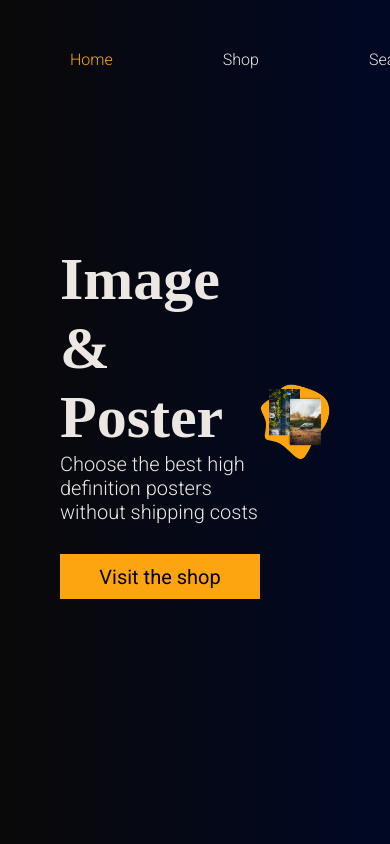
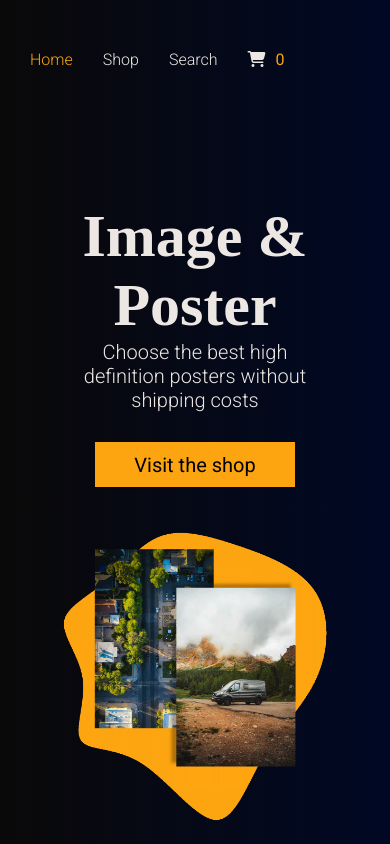
Before and after one commit to Ale269/shopping-cart, a React (Create React App) app: page / in a window 390 px wide. Built offline with nearby package versions, Linux system fonts and the light colour scheme; a web font is replaced by a local one.

Commit message:
Finish project style

```diff
--- a/src/components/SearchMode.tsx
+++ b/src/components/SearchMode.tsx
@@ -11,7 +11,6 @@ const SearchComponent: React.FC<Props> = (props) => {
       <div
         className="overlay"
         onClick={(e) => {
-          console.log(e.target);
           props.setSearchMode(!props.searchMode);
         }}
       >
--- a/src/pages/Cart.tsx
+++ b/src/pages/Cart.tsx
@@ -19,10 +19,21 @@ const Cart: React.FC = () => {
 
   const [cartDisplay, setCartDisplay] = useState<cartElementType[]>(cartList);
 
+  const [totalPrice, setTotalPrice] = useState<number>(0);
+
   const dispatch = useDispatch();
 
   useEffect(() => {
     setCartDisplay(cartList);
+    setTotalPrice(() => {
+      let sum: number = 0;
+
+      cartList.forEach((element) => {
+        sum += element.price * element.quantity;
+      });
+
+      return sum;
+    });
   }, [cartList]);
 
   const displayList = cartDisplay.map((element: cartElementType) => {
@@ -36,7 +47,7 @@ const Cart: React.FC = () => {
               dispatch(increaseNumber(element.name));
             }}
           >
-            +1
+            +
           </button>
           <h4>
             €
@@ -49,7 +60,7 @@ const Cart: React.FC = () => {
               dispatch(decreaseNumber(element.name));
             }}
           >
-            -1
+            -
           </button>
         </div>
       </div>
@@ -59,6 +70,9 @@ const Cart: React.FC = () => {
     <div>
       <NavigationTwo />
       <h1 className="cart-page-title">Cart</h1>
+      <h3 className="total-price">
+        €{(Math.round(totalPrice * 100) / 100).toFixed(2)}
+      </h3>
       <div className="cart-items-container">{displayList}</div>
     </div>
   );
--- a/src/pages/Shop.tsx
+++ b/src/pages/Shop.tsx
@@ -10,10 +10,6 @@ const Shop: React.FC = () => {
   const cartList = useSelector((state: RootState) => {
     return state.cart.value;
   });
-
-  useEffect(() => {
-    console.log(cartList);
-  }, [cartList]);
 
   const displayPoster: JSX.Element[] = posterArray.map((element) => {
     return (
--- a/src/style/App.css
+++ b/src/style/App.css
@@ -273,6 +273,8 @@ h4 {
 
 .cart-item button {
   width: 140px;
+  font-size: 30px;
+  font-weight: 500;
   margin-bottom: 10px;
 }
 
@@ -280,3 +282,94 @@ h4 {
   width: 140px;
   margin-bottom: 10px;
 }
+
+.total-price {
+  max-width: 1000px;
+  margin: 30px auto 0 auto;
+  padding: 0 60px;
+  font-size: 30px;
+  color: #ede7e3;
+}
+
+@media screen and (max-width: 1200px) {
+  .img-section img {
+    width: 80%;
+    margin: 0 auto;
+  }
+}
+
+@media screen and (max-width: 940px) {
+  .home-container {
+    flex-direction: column;
+    align-items: center;
+  }
+
+  .hero-section {
+    margin-top: 200px;
+    text-align: center;
+    align-items: center;
+    margin-bottom: 40px;
+  }
+
+  nav {
+    width: 150px;
+    left: 30px;
+  }
+
+  nav li {
+    margin-right: 20px;
+  }
+
+  .img-section img {
+    width: 100%;
+    margin: 0 auto;
+    margin-bottom: 20px;
+  }
+
+  .shop-container {
+    gap: 30px;
+  }
+
+  .cart-items-container {
+    gap: 30px;
+  }
+
+  .cart-item button {
+    width: 70px;
+  }
+
+  .cart-item h3 {
+    font-size: 12px;
+  }
+
+  .cart-item h4 {
+    font-size: 14px;
+  }
+
+  .cart-item button::after {
+    width: 70px;
+  }
+
+  .poster-container h4 {
+    font-size: 12px;
+  }
+
+  .search-bar input {
+    width: 200px;
+  }
+}
+
+@media screen and (max-width: 570px) {
+  .cart-items-container {
+    display: flex;
+    flex-direction: column;
+  }
+
+  .cart-item button {
+    width: 100px;
+  }
+
+  .cart-item button::after {
+    width: 100px;
+  }
+}
```
